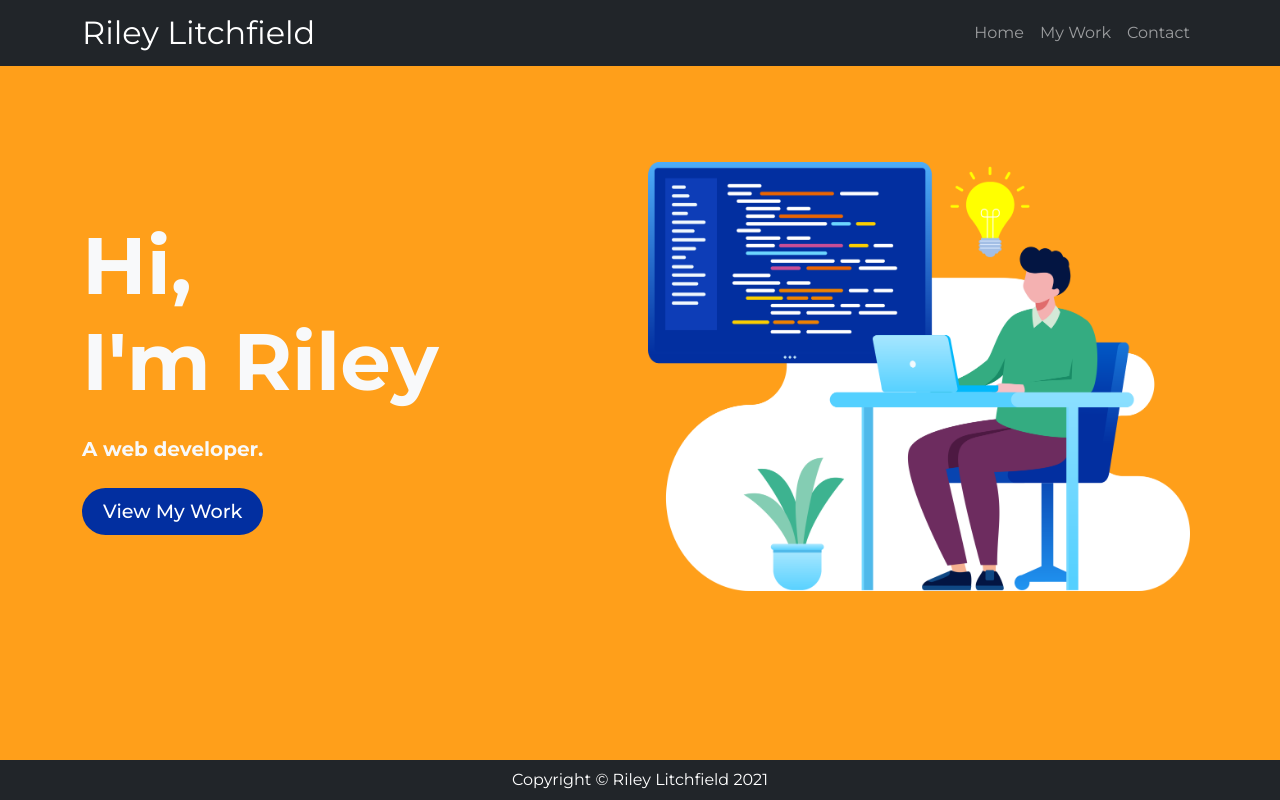
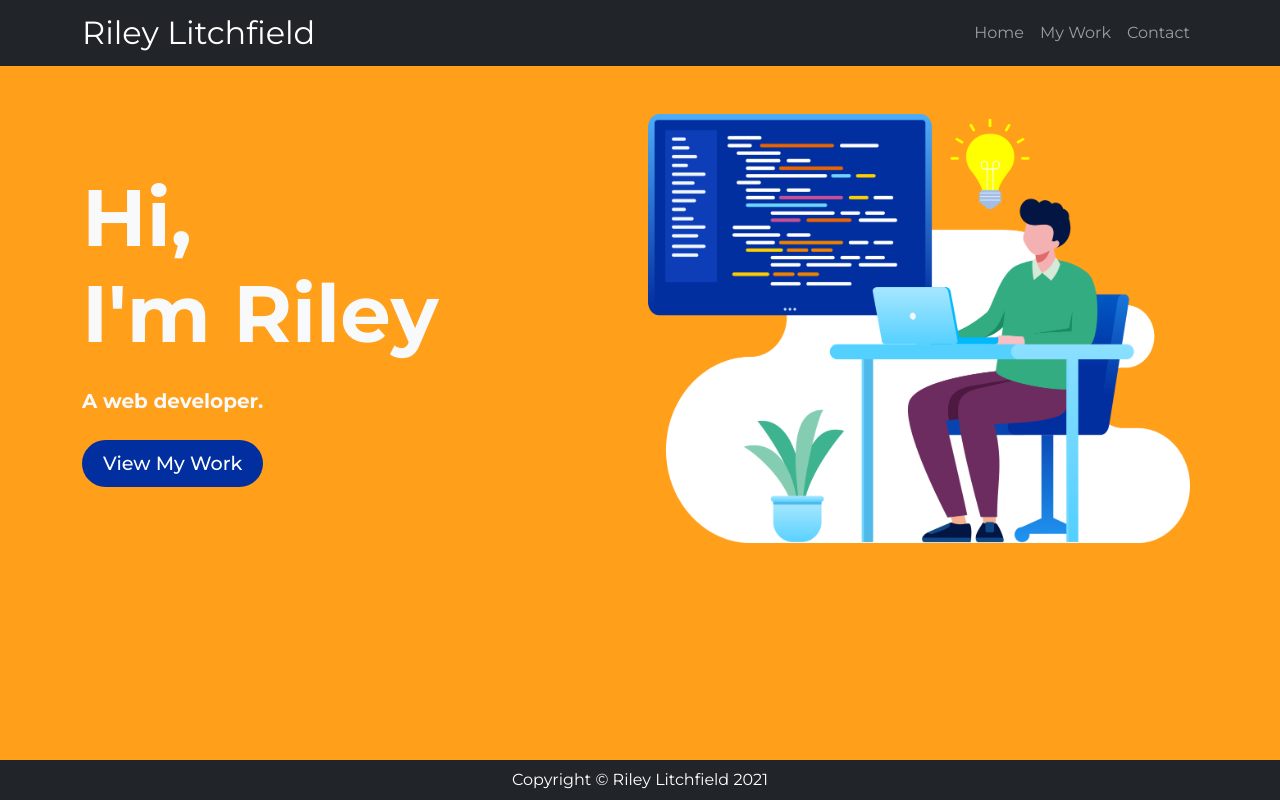
Before and after one commit to karateking007/riley-portfolio, a React (Create React App) app: page / in a window 1280 px wide. Built offline with nearby package versions, Linux system fonts and the light colour scheme.

Commit message:
Updated home page

```diff
--- a/src/components/Home.jsx
+++ b/src/components/Home.jsx
@@ -1,10 +1,9 @@
 import React from "react";
 import graphic from '../img/graphic.png';
-import { Link } from "react-router-dom";
 
 function Home() {
     return (
-        <section className="text-light p-sm-5 p-5 mt-lg-5 text-center text-lg-start">
+        <section className="text-light p-sm-5 p-5 text-center text-lg-start">
             <div className="container">
                 <div className="d-lg-flex align-items-center justify-content-between">
                     <div>
```
